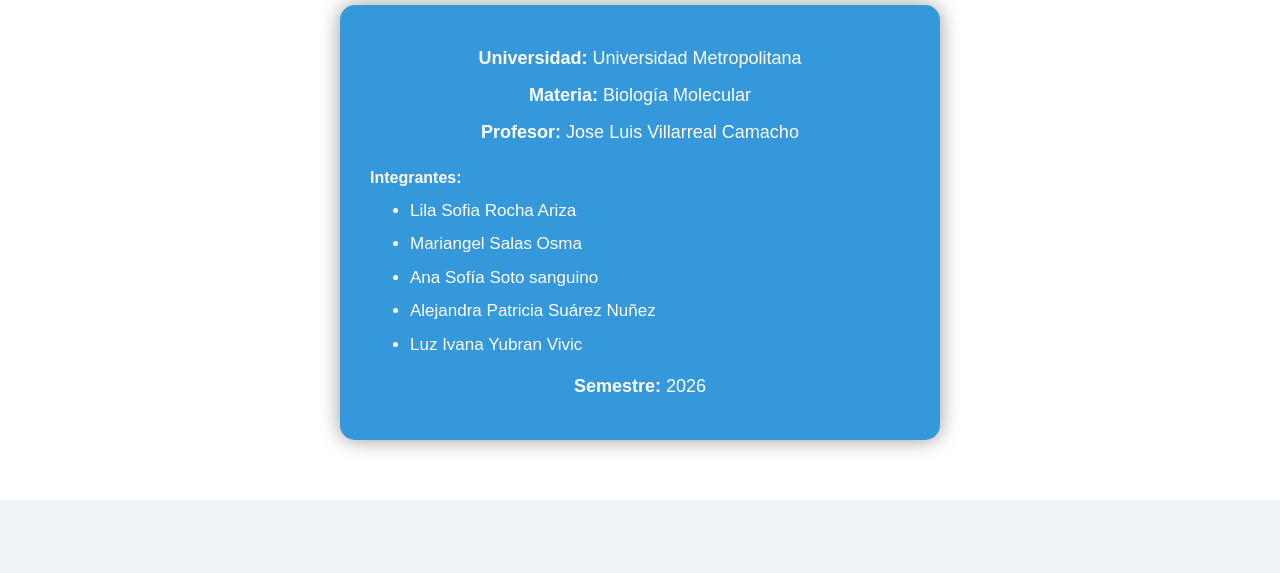
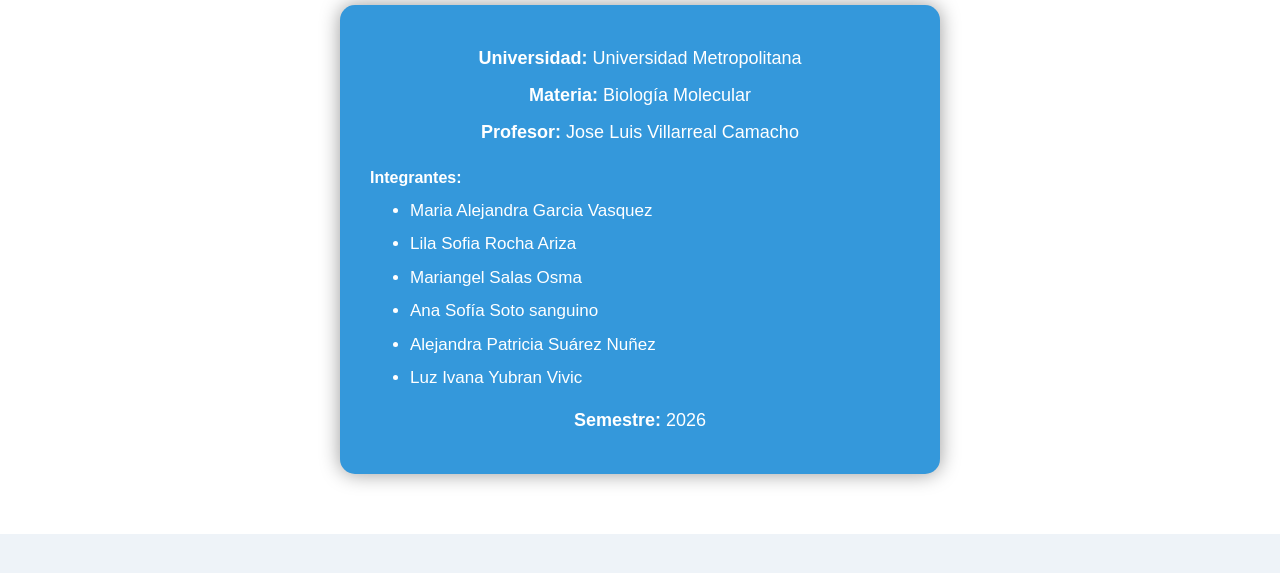
Before and after one commit to andycor12/manual_biologiaM, a plain HTML site: page contactos.html in a window 1280 px wide. Shown: the part 209-782 px from the top of the page. Drawn offline with nearby package versions, Linux system fonts and the light colour scheme.

Commit message:
actualizado contacts

```diff
--- a/contactos.html
+++ b/contactos.html
@@ -155,6 +155,7 @@
           <div class="integrantes">
             <strong>Integrantes:</strong>
             <ul>
+              <li>Maria Alejandra Garcia Vasquez</li>
               <li>Lila Sofia Rocha Ariza</li>
               <li>Mariangel Salas Osma</li>
               <li>Ana Sofía Soto sanguino</li>
```
